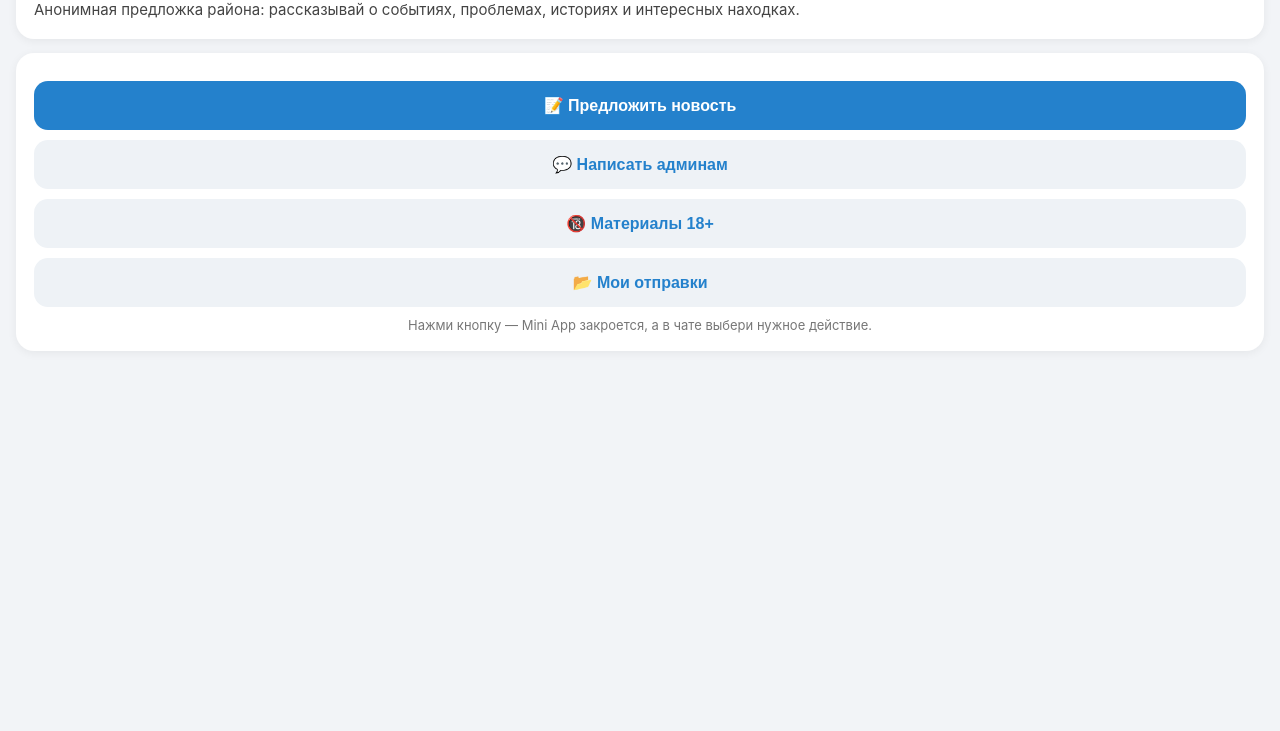
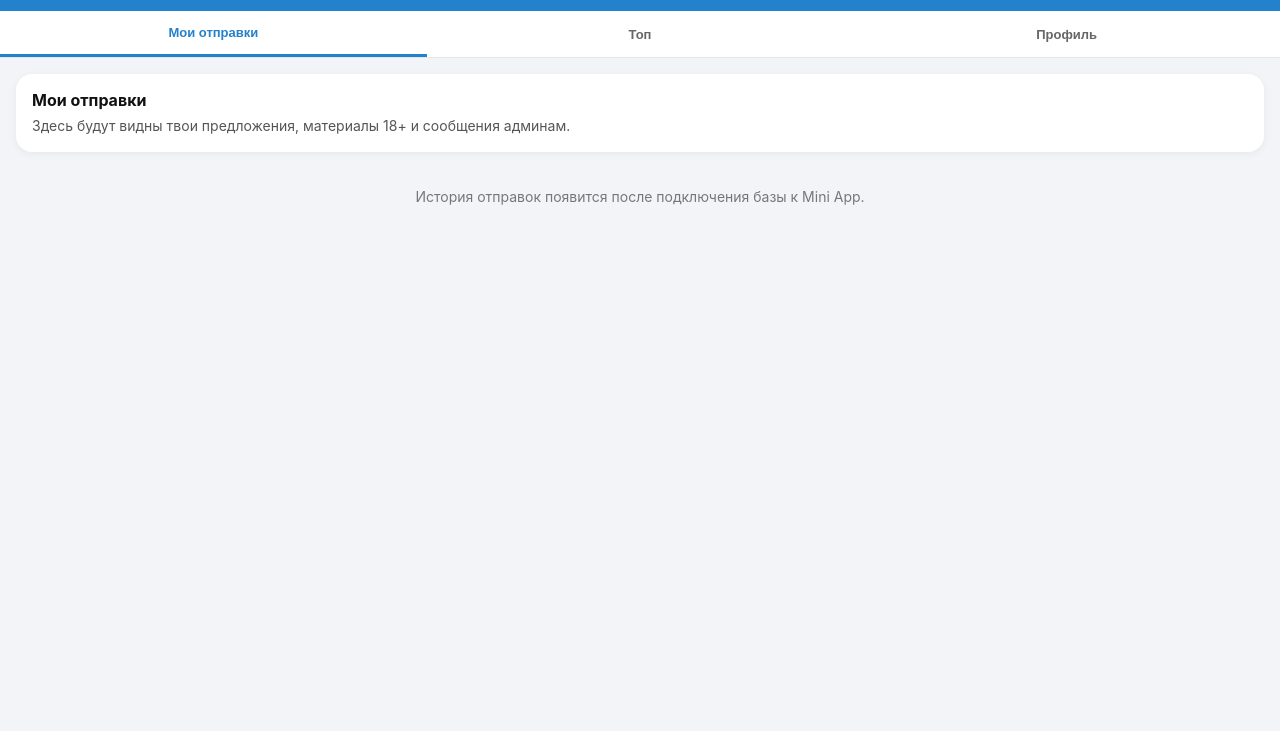
Before and after one commit to ovd2508-cmd/tg-podslushka-izmailovo-1, a plain HTML site: page static/index.html in a window 1280 px wide. Shown: the part 69-800 px from the top of the page. Drawn offline with Linux system fonts and the light colour scheme.

Commit message:
Update index.html

```diff
--- a/static/index.html
+++ b/static/index.html
@@ -17,86 +17,164 @@
       background: #f2f4f7;
       color: #111;
       min-height: 100vh;
+    }
+
+    .header {
+      background: #2481cc;
+      color: #fff;
+      padding: 20px 16px 16px;
+    }
+
+    .header h1 {
+      font-size: 20px;
+    }
+
+    .header p {
+      font-size: 13px;
+      opacity: 0.85;
+      margin-top: 4px;
+    }
+
+    .tabs {
+      display: flex;
+      background: #fff;
+      border-bottom: 1px solid #e3e7ec;
+    }
+
+    .tab {
+      flex: 1;
+      border: 0;
+      background: transparent;
+      padding: 14px 4px;
+      font-size: 13px;
+      font-weight: 600;
+      color: #666;
+      cursor: pointer;
+    }
+
+    .tab.active {
+      color: #2481cc;
+      border-bottom: 3px solid #2481cc;
+    }
+
+    .screen {
+      display: none;
       padding: 16px;
+    }
+
+    .screen.active {
+      display: block;
     }
 
     .card {
       background: #fff;
-      border-radius: 18px;
-      padding: 18px;
-      margin-bottom: 14px;
-      box-shadow: 0 2px 10px rgba(0, 0, 0, 0.06);
+      border-radius: 16px;
+      padding: 16px;
+      margin-bottom: 12px;
+      box-shadow: 0 2px 8px rgba(0, 0, 0, 0.05);
     }
 
-    h1 {
-      font-size: 22px;
-      margin-bottom: 8px;
+    .title {
+      font-size: 16px;
+      font-weight: 700;
+      margin-bottom: 6px;
     }
 
-    p {
-      font-size: 15px;
+    .text {
+      font-size: 14px;
       line-height: 1.45;
-      color: #444;
+      color: #555;
     }
 
-    .button {
-      display: block;
-      width: 100%;
-      border: 0;
-      border-radius: 14px;
-      padding: 15px;
-      font-size: 16px;
-      font-weight: 600;
-      margin-top: 10px;
-      cursor: pointer;
+    .empty {
+      text-align: center;
+      color: #777;
+      font-size: 14px;
+      padding: 24px 10px;
     }
 
-    .primary {
-      background: #2481cc;
-      color: #fff;
+    .profile-row {
+      display: flex;
+      justify-content: space-between;
+      font-size: 14px;
+      padding: 10px 0;
+      border-bottom: 1px solid #eef1f5;
     }
 
-    .secondary {
-      background: #eef2f6;
-      color: #2481cc;
+    .profile-row:last-child {
+      border-bottom: 0;
     }
 
-    .status {
-      font-size: 13px;
-      color: #777;
-      margin-top: 10px;
-      text-align: center;
+    .value {
+      color: #2481cc;
+      font-weight: 600;
     }
   </style>
 </head>
 <body>
-  <div class="card">
+  <div class="header">
     <h1>Подслушано Измайлово</h1>
-    <p>
-      Анонимная предложка района: рассказывай о событиях, проблемах,
-      историях и интересных находках.
-    </p>
+    <p>Мини-приложение района</p>
   </div>
 
-  <div class="card">
-    <button class="button primary" onclick="goBack()">
-      📝 Предложить новость
-    </button>
+  <div class="tabs">
+    <button class="tab active" onclick="openTab('my')">Мои отправки</button>
+    <button class="tab" onclick="openTab('top')">Топ</button>
+    <button class="tab" onclick="openTab('profile')">Профиль</button>
+  </div>
 
-    <button class="button secondary" onclick="goBack()">
-      💬 Написать админам
-    </button>
+  <div class="screen active" id="my">
+    <div class="card">
+      <div class="title">Мои отправки</div>
+      <div class="text">
+        Здесь будут видны твои предложения, материалы 18+ и сообщения админам.
+      </div>
+    </div>
 
-    <button class="button secondary" onclick="goBack()">
-      🔞 Материалы 18+
-    </button>
+    <div class="empty">
+      История отправок появится после подключения базы к Mini App.
+    </div>
+  </div>
 
-    <button class="button secondary" onclick="goBack()">
-      📂 Мои отправки
-    </button>
+  <div class="screen" id="top">
+    <div class="card">
+      <div class="title">Топ предложений</div>
+      <div class="text">
+        Здесь будут самые интересные и популярные предложения района.
+      </div>
+    </div>
 
-    <div class="status">
-      Нажми кнопку — Mini App закроется, а в чате выбери нужное действие.
+    <div class="empty">
+      Рейтинг появится после подключения базы к Mini App.
+    </div>
+  </div>
+
+  <div class="screen" id="profile">
+    <div class="card">
+      <div class="title">Профиль</div>
+      <div id="profile-content">
+        <div class="profile-row">
+          <span>Имя</span>
+          <span class="value" id="user-name">—</span>
+        </div>
+
+        <div class="profile-row">
+          <span>Username</span>
+          <span class="value" id="user-username">—</span>
+        </div>
+
+        <div class="profile-row">
+          <span>ID</span>
+          <span class="value" id="user-id">—</span>
+        </div>
+      </div>
+    </div>
+
+    <div class="card">
+      <div class="title">Статус</div>
+      <div class="text">
+        Профиль открыт через Telegram. Данные видны только тебе.
+      </div>
     </div>
   </div>
 
@@ -108,11 +186,43 @@
       tg.expand();
     }
 
-    function goBack() {
-      if (tg) {
-        tg.close();
+    function openTab(name) {
+      document.querySelectorAll(".tab").forEach(button => {
+        button.classList.remove("active");
+      });
+
+      document.querySelectorAll(".screen").forEach(screen => {
+        screen.classList.remove("active");
+      });
+
+      document.getElementById(name).classList.add("active");
+
+      if (name === "my") {
+        document.querySelectorAll(".tab")[0].classList.add("active");
+      }
+
+      if (name === "top") {
+        document.querySelectorAll(".tab")[1].classList.add("active");
+      }
+
+      if (name === "profile") {
+        document.querySelectorAll(".tab")[2].classList.add("active");
       }
     }
+
+    function fillProfile() {
+      const user = tg?.initDataUnsafe?.user;
+
+      if (!user) {
+        return;
+      }
+
+      document.getElementById("user-name").textContent = user.first_name || "—";
+      document.getElementById("user-username").textContent = user.username ? "@" + user.username : "—";
+      document.getElementById("user-id").textContent = user.id || "—";
+    }
+
+    fillProfile();
   </script>
 </body>
 </html>
```
